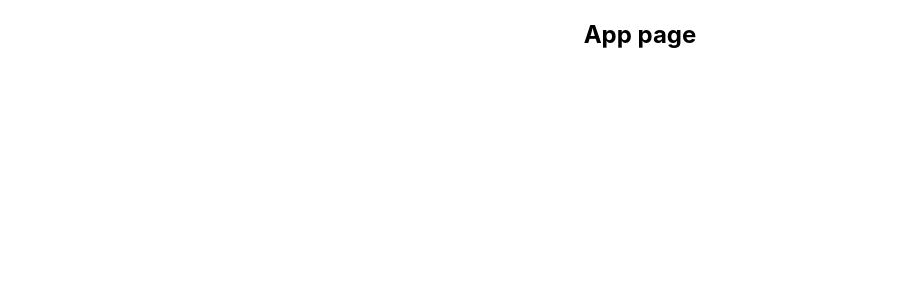
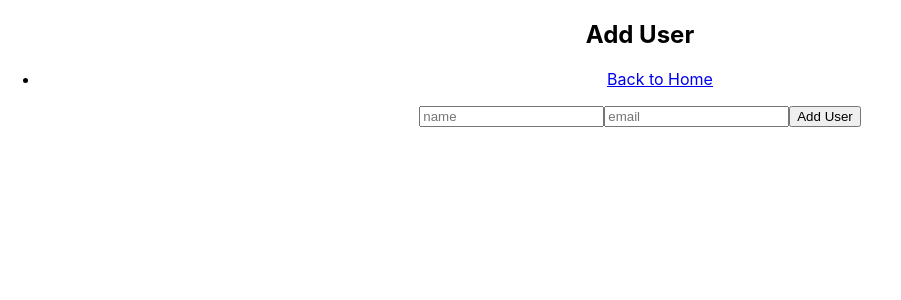
Before and after one commit to mollikacomputer/crud-c-client, a React (Create React App) app: page /adduser in a window 1280 px wide. Shown: the top 300 px of the page, without its empty margins (0-901 px from the left). Built offline with nearby package versions, Linux system fonts and the light colour scheme.

Commit message:
add user form created and router install

```diff
--- a/src/App.js
+++ b/src/App.js
@@ -1,12 +1,15 @@
-import logo from './logo.svg';
+import { Routes, Route } from 'react-router-dom';
 import './App.css';
+import AddUser from './Components/AddUser/AddUser';
+import Home from './Components/Home/Home';
 
 function App() {
   return (
     <div className="App">
-      <h2>
-        App page
-      </h2>
+      <Routes>
+        <Route path='/' element={<Home/>} />
+        <Route path='/adduser' element={<AddUser/>}  />
+      </Routes>
     </div>
   );
 }
--- a/src/Components/AddUser/AddUser.js
+++ b/src/Components/AddUser/AddUser.js
@@ -1,9 +1,19 @@
 import React from 'react';
-
+import {Link} from 'react-router-dom';
 const AddUser = () => {
     return (
         <div>
             <h2>Add User</h2>
+            <ul>
+                <li>
+                    <Link to="/" >Back to Home</Link>
+                </li>
+            </ul>
+            <form>
+                <input type="text" name='name' placeholder='name' />
+                <input type="email" name='email' placeholder='email' />
+                <input type="submit" value="Add User" />
+            </form>
         </div>
     );
 };
--- a/src/Components/Home/Home.js
+++ b/src/Components/Home/Home.js
@@ -1,9 +1,14 @@
 import React from 'react';
-
+import {Link} from 'react-router-dom';
 const Home = () => {
     return (
         <div>
             <h2> Home page</h2>
+            <ul>
+                <li>
+                    <Link to="/adduser" > Add User </Link>
+                </li>
+            </ul>
         </div>
     );
 };
```
